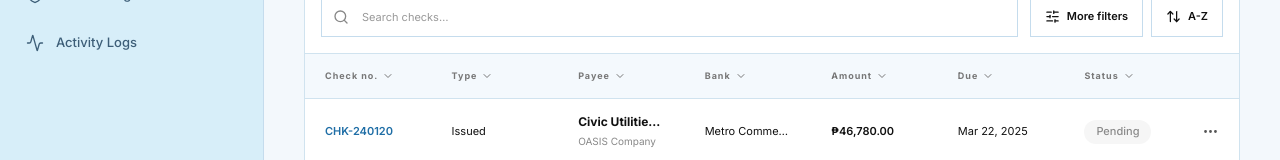
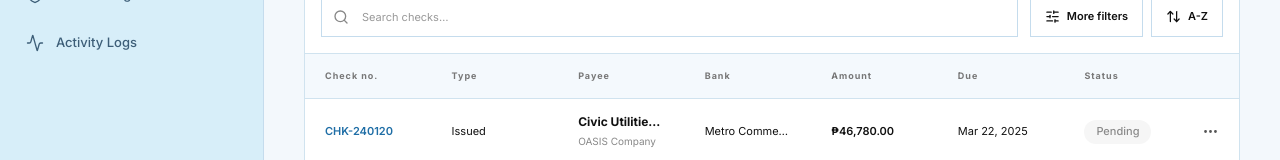
Before and after one commit to seven-err/oasis, a React (Vite) app: page / in a window 1280 px wide. Both pictures are taken after a click on the button "Check Monitoring". Shown: the part 493-653 px from the top of the page. Built offline with nearby package versions, Linux system fonts and the light colour scheme.

Commit message:
removed redundant sorting

```diff
--- a/src/modules/checks/CheckRegister.tsx
+++ b/src/modules/checks/CheckRegister.tsx
@@ -3,7 +3,6 @@ import {
   Archive,
   ArrowUpDown,
   CheckCircle2,
-  ChevronDown,
   Clock3,
   Copy,
   Eye,
@@ -90,10 +89,6 @@ export function CheckRegister({
     <th>
       <button onClick={() => toggleSort(sortKey)} className="inline-flex items-center gap-1">
         {label}
-        <ChevronDown
-          size={12}
-          className={sort.key === sortKey && sort.direction === "asc" ? "rotate-180" : ""}
-        />
       </button>
     </th>
   );
@@ -420,12 +415,6 @@ export function CheckRegister({
                         className="inline-flex items-center gap-1"
                       >
                         Bank
-                        <ChevronDown
-                          size={12}
-                          className={
-                            sort.key === "bankName" && sort.direction === "asc" ? "rotate-180" : ""
-                          }
-                        />
                       </button>
                     </th>
                     <SortHeader label="Amount" sortKey="checkAmount" />
@@ -435,12 +424,6 @@ export function CheckRegister({
                         className="inline-flex items-center gap-1"
                       >
                         Due
-                        <ChevronDown
-                          size={12}
-                          className={
-                            sort.key === "dueDate" && sort.direction === "asc" ? "rotate-180" : ""
-                          }
-                        />
                       </button>
                     </th>
                     <SortHeader label="Status" sortKey="checkStatus" />
--- a/src/modules/payables/PayableRegister.tsx
+++ b/src/modules/payables/PayableRegister.tsx
@@ -3,7 +3,6 @@ import {
   Archive,
   ArrowUpDown,
   CheckCircle2,
-  ChevronDown,
   Clock3,
   Copy,
   Eye,
@@ -102,10 +101,6 @@ export function PayableRegister({
     <th>
       <button onClick={() => toggleSort(sortKey)} className="inline-flex items-center gap-1">
         {label}
-        <ChevronDown
-          size={12}
-          className={sort.key === sortKey && sort.direction === "asc" ? "rotate-180" : ""}
-        />
       </button>
     </th>
   );
@@ -632,14 +627,6 @@ export function PayableRegister({
                         className="inline-flex items-center gap-1"
                       >
                         Category
-                        <ChevronDown
-                          size={12}
-                          className={
-                            sort.key === "categoryName" && sort.direction === "asc"
-                              ? "rotate-180"
-                              : ""
-                          }
-                        />
                       </button>
                     </th>
                     <SortHeader label="Due" sortKey="dueDate" />
--- a/src/modules/receivables/ReceivableRegister.tsx
+++ b/src/modules/receivables/ReceivableRegister.tsx
@@ -4,7 +4,6 @@ import {
   ArrowUpDown,
   CalendarClock,
   CheckCircle2,
-  ChevronDown,
   CircleDollarSign,
   CircleX,
   Copy,
@@ -149,10 +148,6 @@ export function ReceivableRegister({
     <th>
       <button onClick={() => toggleSort(sortKey)} className="inline-flex items-center gap-1">
         {label}
-        <ChevronDown
-          size={12}
-          className={sort.key === sortKey && sort.direction === "asc" ? "rotate-180" : ""}
-        />
       </button>
     </th>
   );
```
